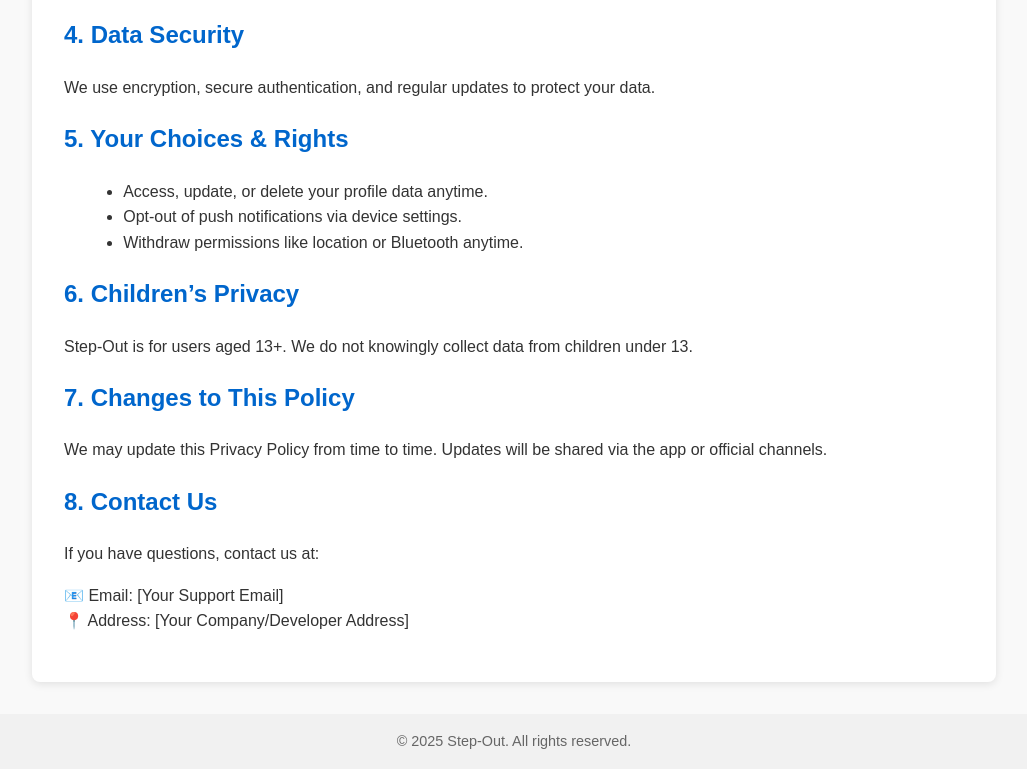
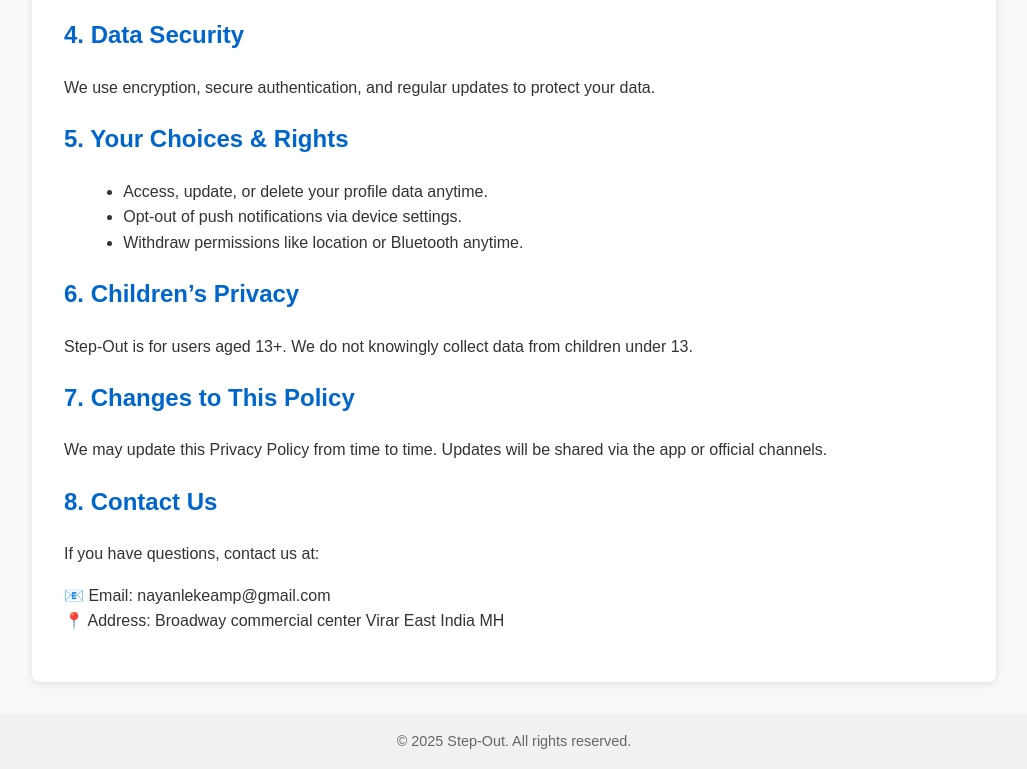
Before and after one commit to ampbirds/StepOutPrivacyPolicy, a plain HTML site: page index.html in a window 1280 px wide. Shown: the part 876-1645 px from the top of the page, without its empty margins (126-1153 px from the left). Drawn offline with Linux system fonts and the light colour scheme.

Commit message:
Update index.html

```diff
--- a/index.html
+++ b/index.html
@@ -99,8 +99,8 @@
     <h2>8. Contact Us</h2>
     <p>If you have questions, contact us at:</p>
     <p>
-      📧 Email: [Your Support Email]<br>
-      📍 Address: [Your Company/Developer Address]
+      📧 Email: nayanlekeamp@gmail.com<br>
+      📍 Address: Broadway commercial center Virar East India MH
     </p>
   </main>
 
```
